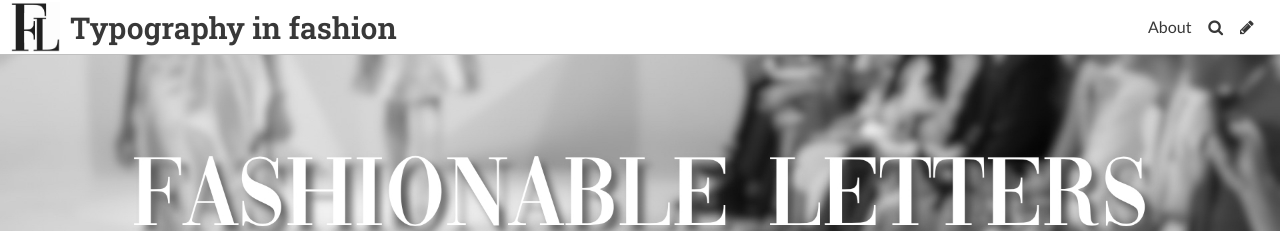
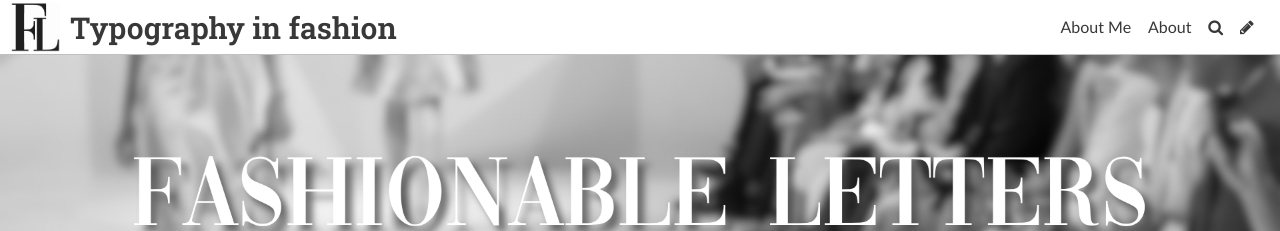
Before and after one commit to Mariehenriksen/fashionabletexts, a Jekyll site: the page built from index.html, in a window 1280 px wide and 900 px high. Shown: the top 231 px of the window. Built offline with Jekyll 4.4.1, drawn with Linux system fonts in a browser that asks for light colours; some web fonts are replaced; the list of posts is cut into pages by our own code.

Commit message:
Update Settings “general”

```diff
--- a/_data/settings.yml
+++ b/_data/settings.yml
@@ -9,4 +9,6 @@ favicon: ../uploads/favicon-32x32.png
 gridlayout: false
 fixednavbar: false
 upzoom: false
-items: []
+items:
+  - name: About Me
+    siteurl: /aboutme
```
